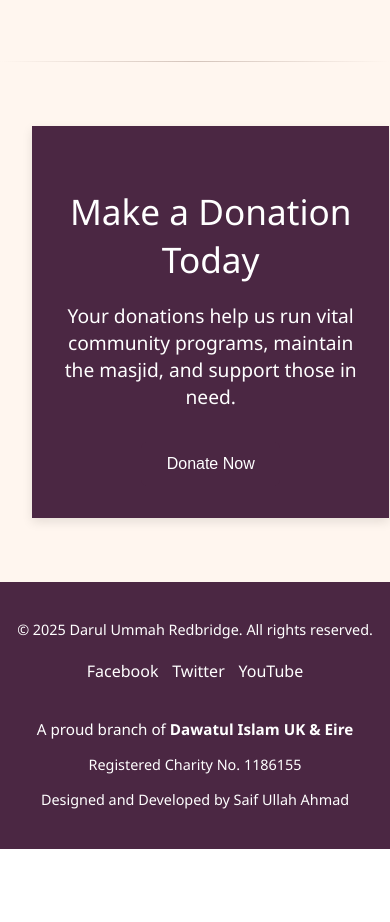
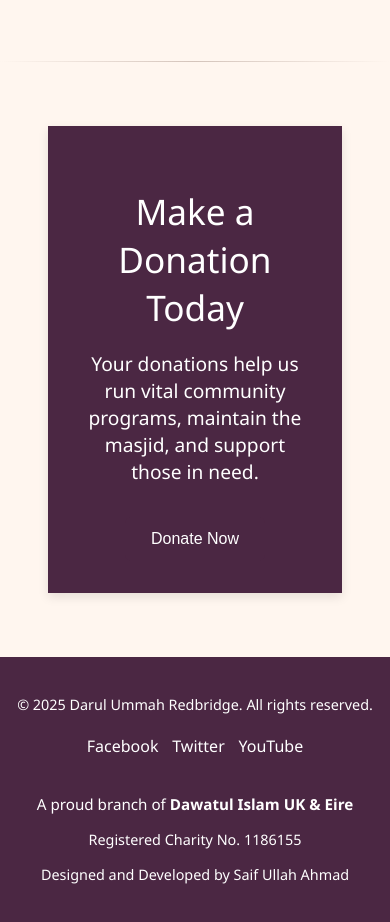
Before and after one commit to AhmadDev440/DarulUmmahRedbridge, a plain HTML site: page index.html in a window 390 px wide. Shown: the part 2531-3453 px from the top of the page. Before the commit the page ends 3380 px from the top, so only its background shows below. Drawn offline with Linux system fonts and the light colour scheme; a script that the page names is missing.

Commit message:
Refactor CSS for improved structure and readability

```diff
--- a/style.css
+++ b/style.css
@@ -751,6 +751,13 @@ html {
   nav.active {
     display: flex;
   }
+  .donation-box {
+    width: 100%;
+    max-width: 90%;
+    margin: 0 auto;
+    box-sizing: border-box;
+    text-align: center;
+  }
 }
 .faded-line {
   height: 1px;
```
